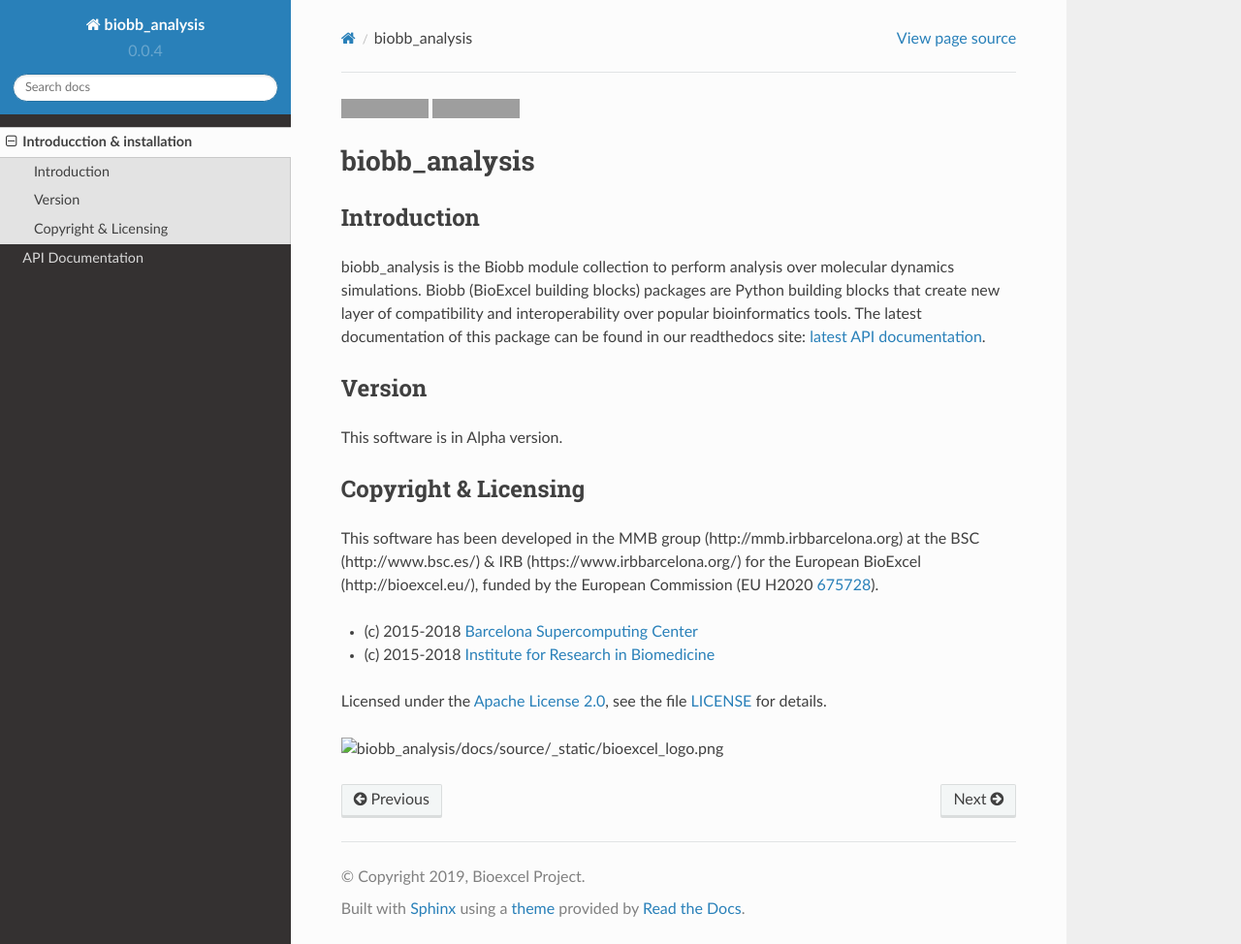
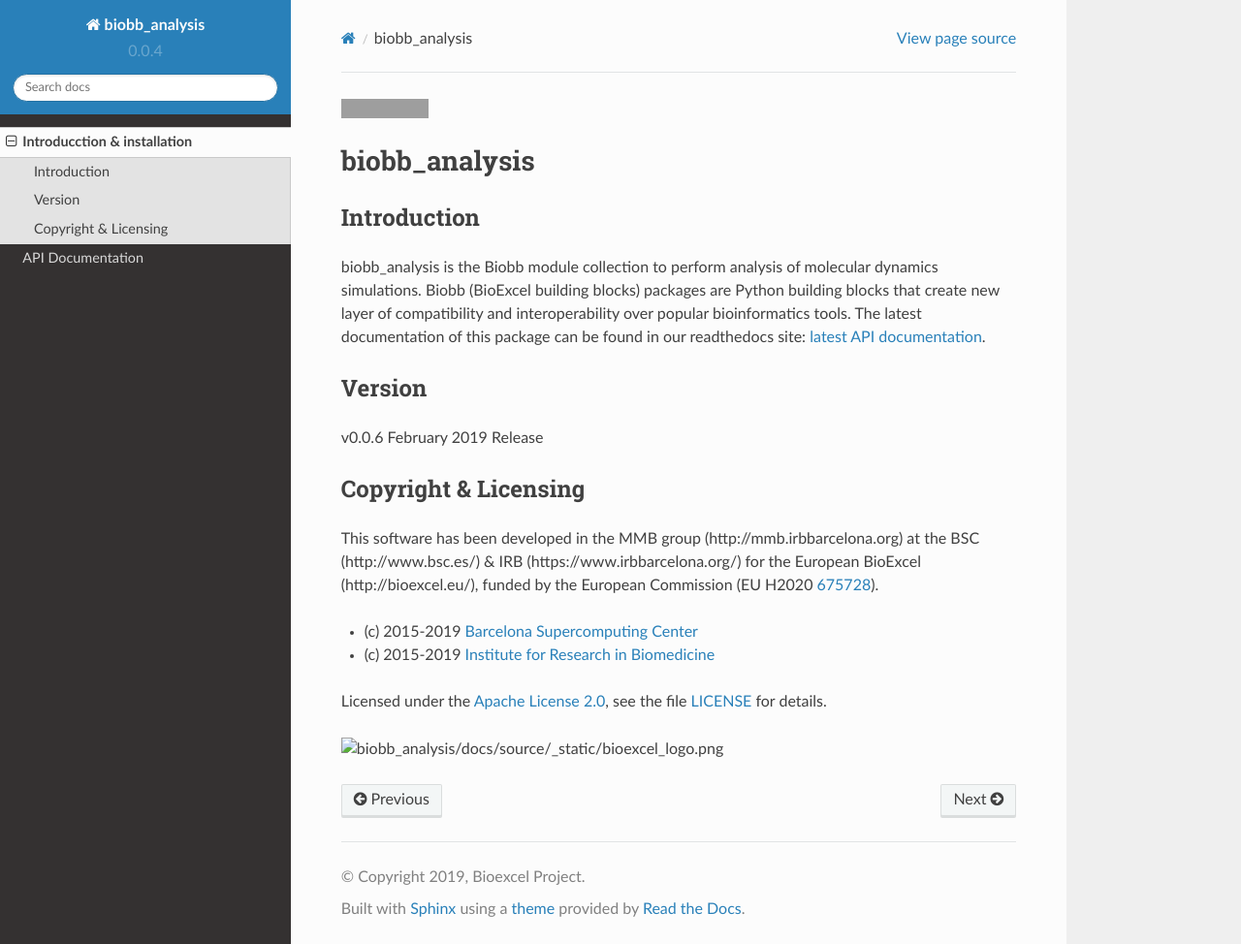
Before and after one commit to bioexcel/biobb_analysis, a Sphinx documentation site: the page built from biobb_analysis/docs/source/readme.md, in a window 1280 px wide and 974 px high. Shown: the whole window at 97% size. Built offline with Sphinx 7.4.7 and the Read the Docs theme 2.0.0, drawn with Linux system fonts in a browser that asks for light colours; grey boxes are pictures that could not be loaded.

Commit message:
Feb 2019 Release

```diff
--- a/biobb_analysis/docs/source/readme.md
+++ b/biobb_analysis/docs/source/readme.md
@@ -1,10 +1,9 @@
-[![Documentation Status](https://readthedocs.org/projects/biobb-md/badge/?version=latest)](https://biobb-md.readthedocs.io/en/latest/?badge=latest)
-[![Codacy Badge](https://api.codacy.com/project/badge/Grade/159c05eeeb094019b4ef0b4ab000d566)](https://www.codacy.com/app/andriopau/biobb_analysis?utm_source=github.com&amp;utm_medium=referral&amp;utm_content=bioexcel/biobb_analysis&amp;utm_campaign=Badge_Grade)
+[![Documentation Status](https://readthedocs.org/projects/biobb-analysis/badge/?version=latest)](https://biobb-analysis.readthedocs.io/en/latest/?badge=latest)
 
 # biobb_analysis
 
 ### Introduction
-biobb_analysis is the Biobb module collection to perform analysis over molecular dynamics simulations.
+biobb_analysis is the Biobb module collection to perform analysis of molecular dynamics simulations.
 Biobb (BioExcel building blocks) packages are Python building blocks that
 create new layer of compatibility and interoperability over popular
 bioinformatics tools.
@@ -12,15 +11,15 @@
 [latest API documentation](http://biobb_analysis.readthedocs.io/en/latest/).
 
 ### Version
-This software is in Alpha version.
+v0.0.6 February 2019 Release
 
 ### Copyright & Licensing
 This software has been developed in the MMB group (http://mmb.irbbarcelona.org) at the
 BSC (http://www.bsc.es/) & IRB (https://www.irbbarcelona.org/) for the European BioExcel (http://bioexcel.eu/), funded by the European Commission
 (EU H2020 [675728](http://cordis.europa.eu/projects/675728)).
 
-* (c) 2015-2018 [Barcelona Supercomputing Center](https://www.bsc.es/)
-* (c) 2015-2018 [Institute for Research in Biomedicine](https://www.irbbarcelona.org/)
+* (c) 2015-2019 [Barcelona Supercomputing Center](https://www.bsc.es/)
+* (c) 2015-2019 [Institute for Research in Biomedicine](https://www.irbbarcelona.org/)
 
 Licensed under the
 [Apache License 2.0](https://www.apache.org/licenses/LICENSE-2.0), see the file
--- a/setup.py
+++ b/setup.py
@@ -5,10 +5,10 @@
 
 setuptools.setup(
     name="biobb_analysis",
-    version="0.0.4",
+    version="0.0.6",
     author="Biobb developers",
     author_email="pau.andrio@bsc.es",
-    description="biobb_analysis is the Biobb module collection to perform analysis over molecular dynamics simulations.",
+    description="biobb_analysis is the Biobb module collection to perform analysis of molecular dynamics simulations.",
     long_description=long_description,
     long_description_content_type="text/markdown",
     keywords="Bioinformatics Workflows BioExcel Compatibility",
@@ -18,7 +18,7 @@
         "Bioexcel": "https://bioexcel.eu/"
     },
     packages=setuptools.find_packages(exclude=['docs', 'test',]),
-    install_requires=['biobb_common>=0.0.8'],
+    install_requires=['biobb_common>=0.1.0'],
     python_requires='>=3',
     classifiers=(
         "Development Status :: 3 - Alpha",
```
Also changed, not shown: README.md (+4 -5 lines), 3 other files.
